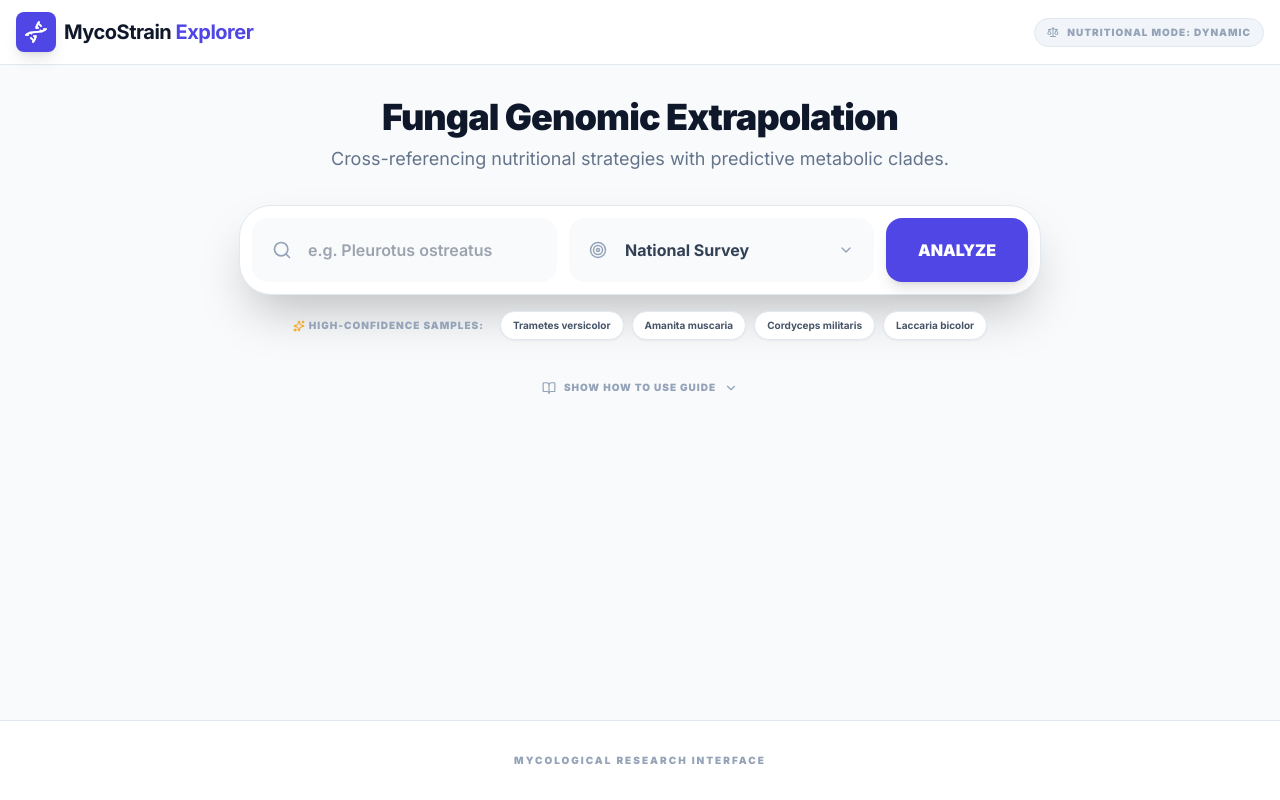
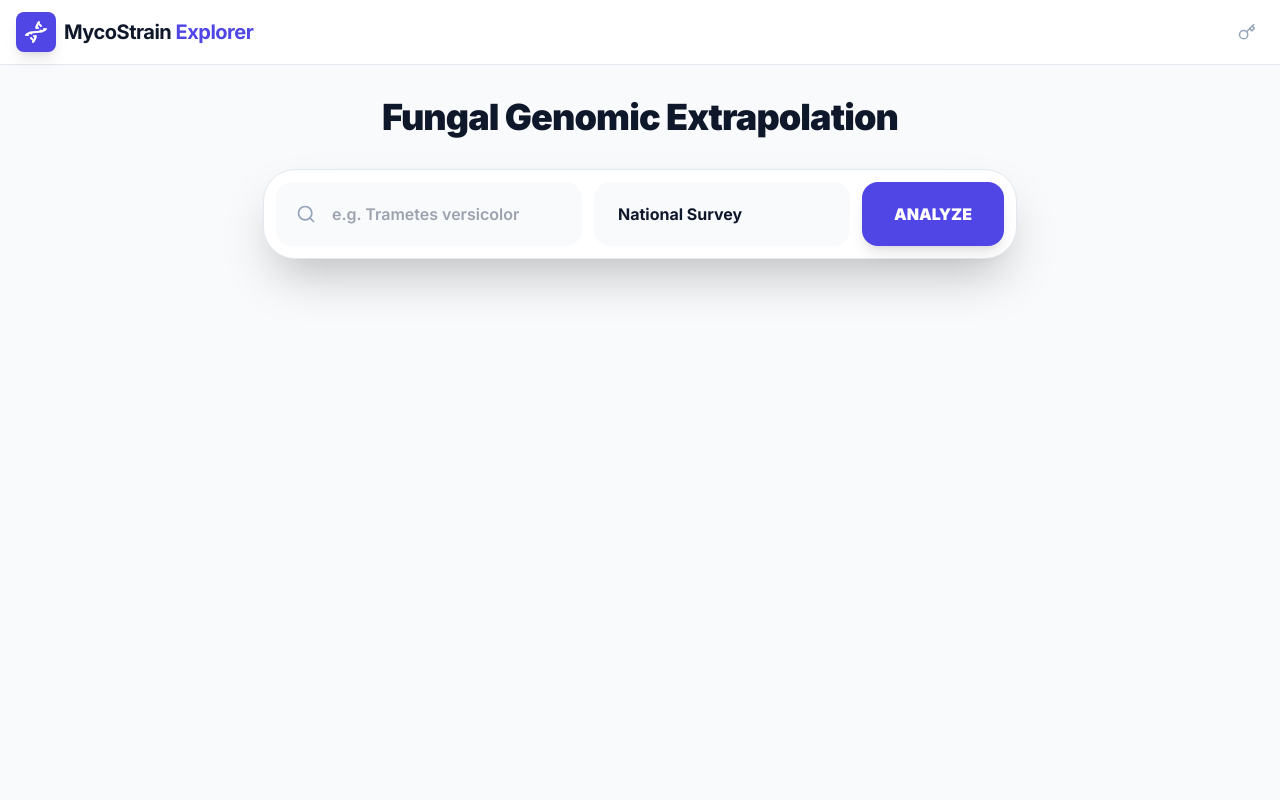
Before and after one commit to dkruz/MycoStrain-Explorer, a React (Vite) app: page / in a window 1280 px wide. Built offline with nearby package versions, Linux system fonts and the light colour scheme.

Commit message:
feat: Add flexible API key handling and deployment instructions
Integrates multiple API key sources (session storage, environment variables, window object) for enhanced flexibility. Updates deployment guide for Vercel, emphasizing VITE_API_KEY for browser visibility.

```diff
--- a/App.tsx
+++ b/App.tsx
@@ -5,47 +5,11 @@ import { AnalysisResult } from './types';
 import { StrainMap } from './components/StrainMap';
 import { NetworkGraph } from './components/NetworkGraph';
 import {
-  Dna,
-  Search,
-  Loader2,
-  Info,
-  Beaker,
-  AlertCircle,
-  Download,
-  Target,
-  Globe,
-  FileText,
-  Link,
-  MapPin,
-  Scale,
-  Layers,
-  Activity,
-  ChevronDown,
-  ChevronUp,
-  BookOpen,
-  MousePointer2,
-  GitBranch,
-  FlaskConical,
-  Sparkles
+  Dna, Search, Loader2, AlertCircle, Download, Target, Globe, FileText, Link, Scale, Activity, ChevronDown, ChevronUp, BookOpen, MousePointer2, GitBranch, FlaskConical, Sparkles, Key, ShieldCheck, ExternalLink
 } from 'lucide-react';
 
-const FOCUS_OPTIONS = [
-  "National Survey",
-  "Pacific Northwest (PNW)",
-  "Appalachian Mountains",
-  "Northeast Deciduous",
-  "Southeast Coastal Plain",
-  "Rocky Mountains / Alpine",
-  "California Floristic",
-  "Boreal Forest / Taiga"
-];
-
-const SUGGESTED_SPECIES = [
-  "Trametes versicolor",
-  "Amanita muscaria",
-  "Cordyceps militaris",
-  "Laccaria bicolor"
-];
+const FOCUS_OPTIONS = ["National Survey", "Pacific Northwest (PNW)", "Appalachian Mountains", "Northeast Deciduous", "Southeast Coastal Plain", "Rocky Mountains / Alpine", "California Floristic", "Boreal Forest / Taiga"];
+const SUGGESTED_SPECIES = ["Trametes versicolor", "Amanita muscaria", "Cordyceps militaris", "Laccaria bicolor"];
 
 export default function App() {
   const [species, setSpecies] = useState('');
@@ -54,14 +18,13 @@ export default function App() {
   const [result, setResult] = useState<AnalysisResult | null>(null);
   const [error, setError] = useState<string | null>(null);
   const [showGuide, setShowGuide] = useState(false);
+  const [showKeyModal, setShowKeyModal] = useState(false);
+  const [tempKey, setTempKey] = useState('');
 
   const nutritionalMode = useMemo(() => {
     if (!result?.dossier) return "Dynamic";
-    const strategyMatch = result.dossier.match(/(?:NUTRITIONAL STRATEGY|STRATEGY|MODE):\s*([^\n.]+)/i);
-    if (strategyMatch && strategyMatch[1]) {
-      return strategyMatch[1].trim();
-    }
-    return "Model Grounded";
+    const match = result.dossier.match(/(?:STRATEGY|MODE):\s*([^\n.]+)/i);
+    return match ? match[1].trim() : "Model Grounded";
   }, [result]);
 
   const handleSearch = async (e?: React.FormEvent, overrideSpecies?: string) => {
@@ -76,17 +39,27 @@ export default function App() {
       setResult(data);
       if (overrideSpecies) setSpecies(overrideSpecies);
     } catch (err: any) {
-      console.error(err);
-      setError("Analysis failed. Check your API connection or try a more specific species name.");
+      if (err.message === "MISSING_KEY") {
+        setShowKeyModal(true);
+      } else {
+        setError("Analysis failed. Check your API connection or species name.");
+      }
     } finally {
       setLoading(false);
     }
   };
 
+  const saveKey = () => {
+    if (tempKey.trim()) {
+      sessionStorage.setItem('MYCO_EXPLORER_KEY', tempKey.trim());
+      setShowKeyModal(false);
+      handleSearch();
+    }
+  };
+
   const handleExportDossier = () => {
     if (!result) return;
-    let reportContent = `MYCOSTRAIN EXPLORER RESEARCH REPORT\nSPECIES: ${result.speciesName}\nSTRATEGY: ${nutritionalMode}\n...`;
-    const blob = new Blob([reportContent], { type: 'text/plain' });
+    const blob = new Blob([result.dossier], { type: 'text/plain' });
     const url = URL.createObjectURL(blob);
     const a = document.createElement('a');
     a.href = url;
@@ -96,197 +69,80 @@ export default function App() {
 
   return (
     <div className="min-h-screen bg-slate-50 flex flex-col">
+      {showKeyModal && (
+        <div className="fixed inset-0 z-[100] bg-slate-900/80 backdrop-blur-sm flex items-center justify-center p-4">
+          <div className="bg-white rounded-3xl p-8 max-w-md w-full shadow-2xl animate-in zoom-in-95 border border-slate-200">
+            <div className="flex items-center gap-3 mb-6">
+              <div className="bg-indigo-100 p-3 rounded-2xl text-indigo-600"><Key size={24} /></div>
+              <h3 className="text-xl font-black text-slate-900">Session Access</h3>
+            </div>
+            <p className="text-slate-600 text-sm mb-6 leading-relaxed">
+              Environment variables are restricted in browser-direct deployments. Please provide your <strong>Gemini API Key</strong> for this session.
+            </p>
+            <input
+              type="password"
+              placeholder="Paste Key here..."
+              className="w-full px-4 py-4 bg-slate-50 border border-slate-200 rounded-2xl mb-4 focus:ring-2 focus:ring-indigo-500 outline-none font-mono text-sm"
+              value={tempKey}
+              onChange={(e) => setTempKey(e.target.value)}
+            />
+            <button onClick={saveKey} className="w-full bg-indigo-600 hover:bg-indigo-700 text-white py-4 rounded-2xl font-black flex items-center justify-center gap-2 shadow-lg mb-4">
+              <ShieldCheck size={20} /> AUTHORIZE
+            </button>
+            <a href="https://aistudio.google.com/app/apikey" target="_blank" className="text-center text-[10px] font-black text-slate-400 hover:text-indigo-600 flex items-center justify-center gap-1 uppercase tracking-widest">
+              Get Free Key <ExternalLink size={10} />
+            </a>
+          </div>
+        </div>
+      )}
+
       <nav className="bg-white border-b border-slate-200 sticky top-0 z-50">
         <div className="max-w-7xl mx-auto px-4 h-16 flex items-center justify-between">
           <div className="flex items-center gap-2">
             <div className="bg-indigo-600 p-2 rounded-lg text-white shadow-lg"><Dna size={24} /></div>
             <h1 className="text-xl font-bold text-slate-900 tracking-tight">MycoStrain <span className="text-indigo-600">Explorer</span></h1>
           </div>
-          <div className="hidden md:flex items-center gap-4">
-            <span className={`flex items-center gap-2 px-3 py-1.5 rounded-full border text-[10px] font-black uppercase tracking-widest transition-all duration-700 ${result ? 'bg-indigo-50 border-indigo-200 text-indigo-700' : 'bg-slate-100 border-slate-200 text-slate-400'}`}>
-              <Scale size={12} /> Nutritional Mode: {nutritionalMode}
-            </span>
-          </div>
+          <button onClick={() => setShowKeyModal(true)} className="p-2 text-slate-400 hover:text-indigo-600"><Key size={18} /></button>
         </div>
       </nav>
 
       <main className="max-w-7xl mx-auto px-4 py-8 flex-grow">
         <section className="mb-8 text-center max-w-5xl mx-auto">
           <h2 className="text-4xl font-black text-slate-900 mb-2 tracking-tight">Fungal Genomic Extrapolation</h2>
-          <p className="text-slate-500 mb-8 text-lg">Cross-referencing nutritional strategies with predictive metabolic clades.</p>
-
-          <div className="max-w-4xl mx-auto mb-10">
-            <form onSubmit={(e) => handleSearch(e)} className="space-y-4 mb-4">
-              <div className="flex flex-col lg:flex-row gap-3 bg-white p-3 rounded-[2rem] shadow-2xl border border-slate-200 items-stretch">
+          <div className="max-w-4xl mx-auto mb-10 mt-8">
+            <form onSubmit={(e) => handleSearch(e)} className="flex flex-col lg:flex-row gap-3 bg-white p-3 rounded-[2rem] shadow-2xl border border-slate-200">
               <div className="relative flex-1">
                 <Search className="absolute left-5 top-1/2 -translate-y-1/2 text-slate-400" size={20} />
-                  <input
-                    type="text"
-                    value={species}
-                    onChange={(e) => setSpecies(e.target.value)}
-                    placeholder="e.g. Pleurotus ostreatus"
-                    className="w-full pl-14 pr-4 py-5 rounded-2xl bg-slate-50 border-none focus:ring-2 focus:ring-indigo-500 outline-none text-slate-900 font-semibold"
-                  />
+                <input type="text" value={species} onChange={(e) => setSpecies(e.target.value)} placeholder="e.g. Trametes versicolor" className="w-full pl-14 pr-4 py-5 rounded-2xl bg-slate-50 outline-none font-semibold" />
               </div>
-                <div className="relative flex-1">
-                  <Target className="absolute left-5 top-1/2 -translate-y-1/2 text-slate-400" size={18} />
-                  <select
-                    value={focusArea}
-                    onChange={(e) => setFocusArea(e.target.value)}
-                    className="w-full pl-14 pr-12 py-5 rounded-2xl bg-slate-50 border-none focus:ring-2 focus:ring-indigo-500 outline-none appearance-none text-slate-700 font-bold"
-                  >
+              <select value={focusArea} onChange={(e) => setFocusArea(e.target.value)} className="lg:w-64 pl-6 pr-12 py-5 rounded-2xl bg-slate-50 outline-none font-bold appearance-none">
                 {FOCUS_OPTIONS.map(opt => <option key={opt} value={opt}>{opt}</option>)}
               </select>
-                  <ChevronDown className="absolute right-5 top-1/2 -translate-y-1/2 text-slate-400" size={16} />
-                </div>
-                <button disabled={loading} className="bg-indigo-600 hover:bg-indigo-700 text-white px-8 py-5 rounded-2xl font-black shadow-lg flex items-center justify-center gap-2 transition-all active:scale-95">
+              <button disabled={loading} className="bg-indigo-600 hover:bg-indigo-700 text-white px-8 py-5 rounded-2xl font-black shadow-lg">
                 {loading ? <Loader2 className="animate-spin" size={20} /> : 'ANALYZE'}
               </button>
-              </div>
             </form>
-
-            <div className="flex flex-wrap items-center justify-center gap-2 px-4">
-              <span className="text-[10px] font-black text-slate-400 uppercase tracking-widest mr-2 flex items-center gap-1">
-                <Sparkles size={12} className="text-amber-500" /> High-Confidence Samples:
-              </span>
-              {SUGGESTED_SPECIES.map(s => (
-                <button
-                  key={s}
-                  onClick={() => handleSearch(undefined, s)}
-                  disabled={loading}
-                  className="px-3 py-1.5 bg-white border border-slate-200 rounded-full text-[10px] font-bold text-slate-600 hover:border-indigo-500 hover:text-indigo-600 transition-all shadow-sm active:bg-indigo-50"
-                >
-                  {s}
-                </button>
-              ))}
-            </div>
-          </div>
-
-          <div className="max-w-4xl mx-auto">
-            <button
-              onClick={() => setShowGuide(!showGuide)}
-              className="flex items-center gap-2 mx-auto text-[10px] font-black uppercase tracking-widest text-slate-400 hover:text-indigo-600 transition-colors"
-            >
-              <BookOpen size={14} /> {showGuide ? "Hide User Guide" : "Show How to Use Guide"} {showGuide ? <ChevronUp size={14} /> : <ChevronDown size={14} />}
-            </button>
-
-            {showGuide && (
-              <div className="mt-4 bg-white border border-slate-200 rounded-3xl p-8 text-left grid md:grid-cols-2 gap-8 shadow-xl animate-in fade-in slide-in-from-top-4">
-                <div className="space-y-6">
-                  <div>
-                    <h4 className="flex items-center gap-2 text-indigo-600 font-black text-xs uppercase tracking-widest mb-2">
-                      <MousePointer2 size={14} /> 1. Initiate Search
-                    </h4>
-                    <p className="text-xs text-slate-600 leading-relaxed">Enter the scientific (Latin) name. Select a <strong>Geographic Focus</strong> to prioritize regional environmental data (GBIF/iNaturalist) over global consensus models.</p>
-                  </div>
-                  <div>
-                    <h4 className="flex items-center gap-2 text-indigo-600 font-black text-xs uppercase tracking-widest mb-2">
-                      <Globe size={14} /> 2. Use the Spatial Map
-                    </h4>
-                    <p className="text-xs text-slate-600 leading-relaxed">The map auto-zooms to clusters. <strong>Pulsing Halos</strong> represent high regional prevalence. Select any node to view specific substrate (e.g. <em>Hardwood logs</em>) and metabolic potency.</p>
-                  </div>
-                </div>
-                <div className="space-y-6">
-                  <div>
-                    <h4 className="flex items-center gap-2 text-fuchsia-600 font-black text-xs uppercase tracking-widest mb-2">
-                      <GitBranch size={14} /> 3. Mutation Network
-                    </h4>
-                    <p className="text-xs text-slate-600 leading-relaxed">Dashed lines represent predicted lineage branching based on SNP homology. Drag nodes to explore relationships; larger nodes indicate higher genetic similarity to the type-strain.</p>
-                  </div>
-                  <div>
-                    <h4 className="flex items-center gap-2 text-amber-600 font-black text-xs uppercase tracking-widest mb-2">
-                      <FlaskConical size={14} /> 4. Interpreting Results
-                    </h4>
-                    <p className="text-xs text-slate-600 leading-relaxed">The <strong>Scientific Dossier</strong> synthesizes grounding data. Pay close attention to the <em>Confidence Analysis</em> to distinguish between confirmed records and metabolic predictions.</p>
-                  </div>
-                </div>
-              </div>
-            )}
           </div>
         </section>
 
-        {error && (
-          <div className="max-w-md mx-auto mb-8 bg-red-50 border border-red-100 p-4 rounded-2xl flex items-center gap-3 text-red-700 font-bold text-sm">
-            <AlertCircle size={20} /> {error}
-          </div>
-        )}
+        {error && <div className="max-w-md mx-auto mb-8 bg-red-50 border border-red-100 p-4 rounded-2xl text-red-700 font-bold flex items-center gap-3"><AlertCircle /> {error}</div>}
 
-        {loading && (
-          <div className="py-24 text-center">
-            <div className="w-24 h-24 border-4 border-indigo-100 border-t-indigo-600 rounded-full animate-spin mx-auto mb-6"></div>
-            <h3 className="text-xl font-black text-slate-800 tracking-tight">Synthesizing Genomic Records...</h3>
-            <p className="text-slate-400 mt-2 text-sm italic">Querying JGI/UniProt and GBIF clades.</p>
-          </div>
-        )}
+        {loading && <div className="py-24 text-center"><div className="w-16 h-16 border-4 border-indigo-600 border-t-transparent rounded-full animate-spin mx-auto mb-4"></div><p className="font-black text-slate-800">Synthesizing Genomic Records...</p></div>}
 
         {result && !loading && (
-          <div className="space-y-8 animate-in fade-in slide-in-from-bottom-8 duration-700">
+          <div className="space-y-8 animate-in fade-in slide-in-from-bottom-4">
             <div className="grid grid-cols-2 md:grid-cols-4 gap-4">
-              <div className="bg-white p-6 rounded-2xl border border-slate-200">
-                <p className="text-[10px] text-slate-400 font-black uppercase tracking-widest mb-1">Regional Est.</p>
-                <p className="text-2xl font-black text-slate-900">{result.estimatedTotalHaplotypes}</p>
+              <div className="bg-white p-6 rounded-2xl border border-slate-200"><p className="text-[10px] text-slate-400 font-black uppercase mb-1">Regional Est.</p><p className="text-2xl font-black">{result.estimatedTotalHaplotypes}</p></div>
+              <div className="bg-white p-6 rounded-2xl border border-slate-200"><p className="text-[10px] text-slate-400 font-black uppercase mb-1">Global Est.</p><p className="text-2xl font-black text-indigo-600">{result.estimatedGlobalHaplotypes}</p></div>
+              <div className="bg-white p-6 rounded-2xl border border-slate-200"><p className="text-[10px] text-slate-400 font-black uppercase mb-1">Drift (π)</p><p className="text-2xl font-black">{result.nucleotideDiversity.toFixed(4)}</p></div>
+              <div className="bg-white p-6 rounded-2xl border border-slate-200"><p className="text-[10px] text-slate-400 font-black uppercase mb-1">Status</p><div className="flex items-center gap-2"><div className="w-2 h-2 bg-green-500 rounded-full animate-pulse" /> <span className="text-[10px] font-bold text-green-600">LIVE</span></div></div>
             </div>
-              <div className="bg-white p-6 rounded-2xl border border-slate-200">
-                <p className="text-[10px] text-slate-400 font-black uppercase tracking-widest mb-1">Global Est.</p>
-                <p className="text-2xl font-black text-indigo-600">{result.estimatedGlobalHaplotypes}</p>
-              </div>
-              <div className="bg-white p-6 rounded-2xl border border-slate-200">
-                <p className="text-[10px] text-slate-400 font-black uppercase tracking-widest mb-1">Drift (π)</p>
-                <p className="text-2xl font-black text-slate-900">{result.nucleotideDiversity.toFixed(4)}</p>
-              </div>
-              <div className="bg-white p-6 rounded-2xl border border-slate-200">
-                <p className="text-[10px] text-slate-400 font-black uppercase tracking-widest mb-1">Status</p>
-                <div className="flex items-center gap-2 mt-2"><div className="w-2 h-2 bg-green-500 rounded-full animate-pulse" /> <span className="text-[10px] font-bold text-green-600">LIVE</span></div>
-              </div>
-            </div>
-
-            <StrainMap data={result.haplotypes} speciesName={result.speciesName} />
+            <StrainMap data={result.haplotypes} />
             <NetworkGraph data={result.haplotypes} />
-
-            <div className="grid lg:grid-cols-3 gap-8">
-              <div className="lg:col-span-2">
-                <div className="bg-white p-8 md:p-12 rounded-3xl border border-slate-200 shadow-sm">
-                  <div className="flex items-center gap-3 mb-8 pb-6 border-b border-slate-100">
-                    <FileText className="text-indigo-600" size={28} />
-                    <h3 className="text-2xl font-black uppercase tracking-tight">Research Dossier</h3>
-                  </div>
-                  <div className="prose prose-slate max-w-none text-slate-700 leading-relaxed whitespace-pre-wrap font-medium text-sm md:text-base">
-                    {result.dossier}
-                  </div>
-                </div>
-              </div>
-              <div className="space-y-6">
-                <div className="bg-slate-900 p-8 rounded-3xl text-white shadow-2xl relative overflow-hidden group">
-                  <Activity className="absolute bottom-0 right-0 text-white/5 -mb-4 -mr-4 group-hover:scale-110 transition-transform duration-700" size={120} />
-                  <h3 className="font-black text-xl mb-4 tracking-tight">Export Data</h3>
-                  <button onClick={handleExportDossier} className="w-full bg-indigo-600 hover:bg-indigo-500 py-4 rounded-2xl font-black flex items-center justify-center gap-2 transition-all shadow-lg active:scale-95">
-                    <Download size={20} /> DOWNLOAD TXT
-                  </button>
-                </div>
-                <div className="bg-white p-8 rounded-3xl border border-slate-200">
-                  <h4 className="font-black text-[10px] uppercase tracking-widest text-slate-400 mb-6 flex items-center gap-2">
-                    <Link size={12} /> External Grounding
-                  </h4>
-                  <div className="space-y-4">
-                    {result.sources.map((s, i) => (
-                      <a key={i} href={s.uri} target="_blank" rel="noopener noreferrer" className="block p-3 rounded-xl hover:bg-indigo-50 border border-slate-100 transition-all text-xs">
-                        <p className="font-black text-slate-700 truncate">{s.title}</p>
-                        <p className="text-indigo-400 truncate font-mono text-[10px]">{s.uri}</p>
-                      </a>
-                    ))}
-                  </div>
-                </div>
-              </div>
-            </div>
+            <div className="bg-white p-8 rounded-3xl border border-slate-200 prose prose-slate max-w-none whitespace-pre-wrap">{result.dossier}</div>
           </div>
         )}
       </main>
-
-      <footer className="bg-white border-t border-slate-200 py-8 mt-12">
-        <div className="max-w-7xl mx-auto px-4 text-center">
-          <p className="text-slate-400 text-[10px] font-black uppercase tracking-[0.2em]">Mycological Research Interface</p>
-        </div>
-      </footer>
     </div>
   );
 }
```
Also changed, not shown: services/geminiService.ts (+31 -25 lines), 1 other file (tests, documents, lock files or other folders). Lines whose indentation alone changed are shown as unchanged.
